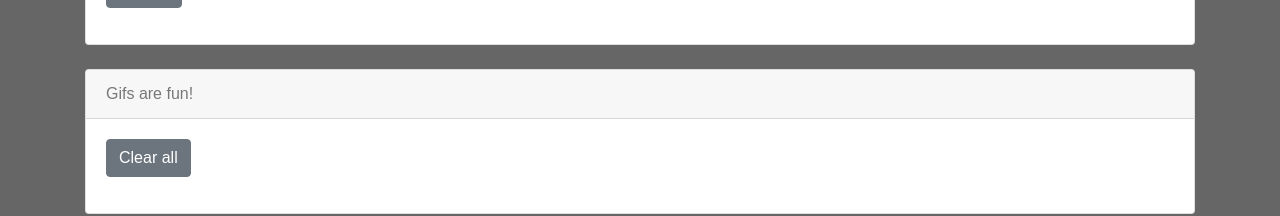
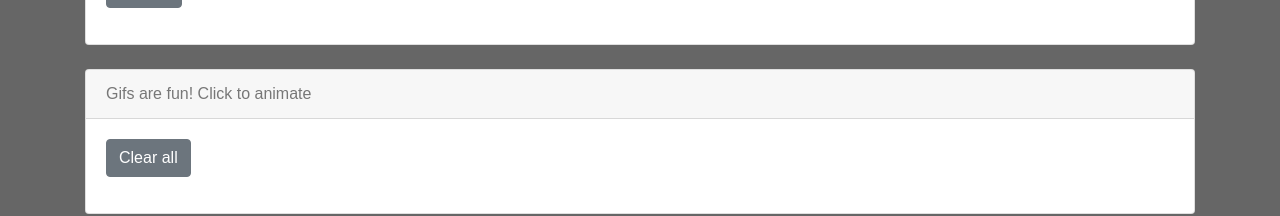
Before and after one commit to bernardericschubert/GifTastic, a plain HTML site: page index.html in a window 1280 px wide. Shown: the part 620-836 px from the top of the page. Drawn offline with nearby package versions, Linux system fonts and the light colour scheme.

Commit message:
Minor update to card header

```diff
--- a/index.html
+++ b/index.html
@@ -33,7 +33,7 @@
             </div>
         </div>
         <div class="card mb-4">
-            <div class="card-header">Gifs are fun!</div>
+            <div class="card-header">Gifs are fun! Click to animate</div>
             <div class="card-body">
                 <div>
                     <button type="button" class="btn btn-secondary mb-3" id="clear-button">Clear all</button>
```
